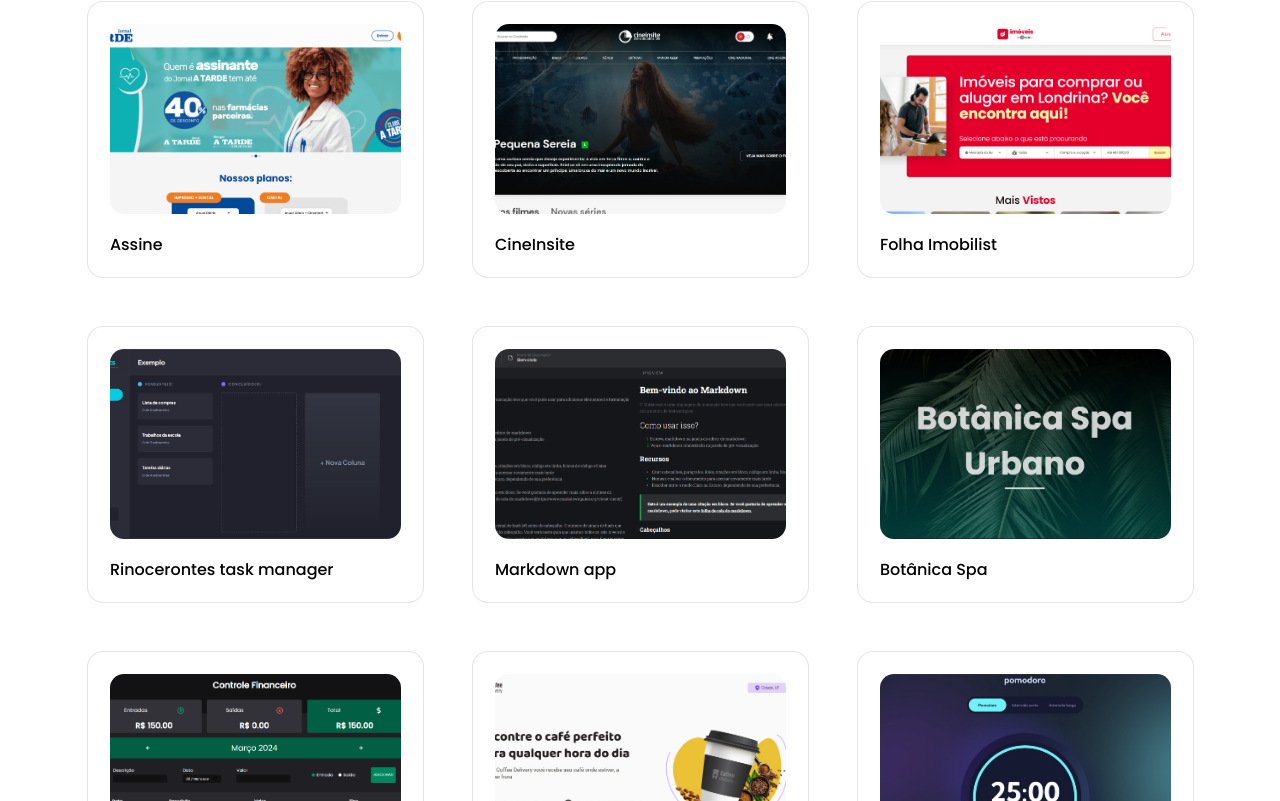
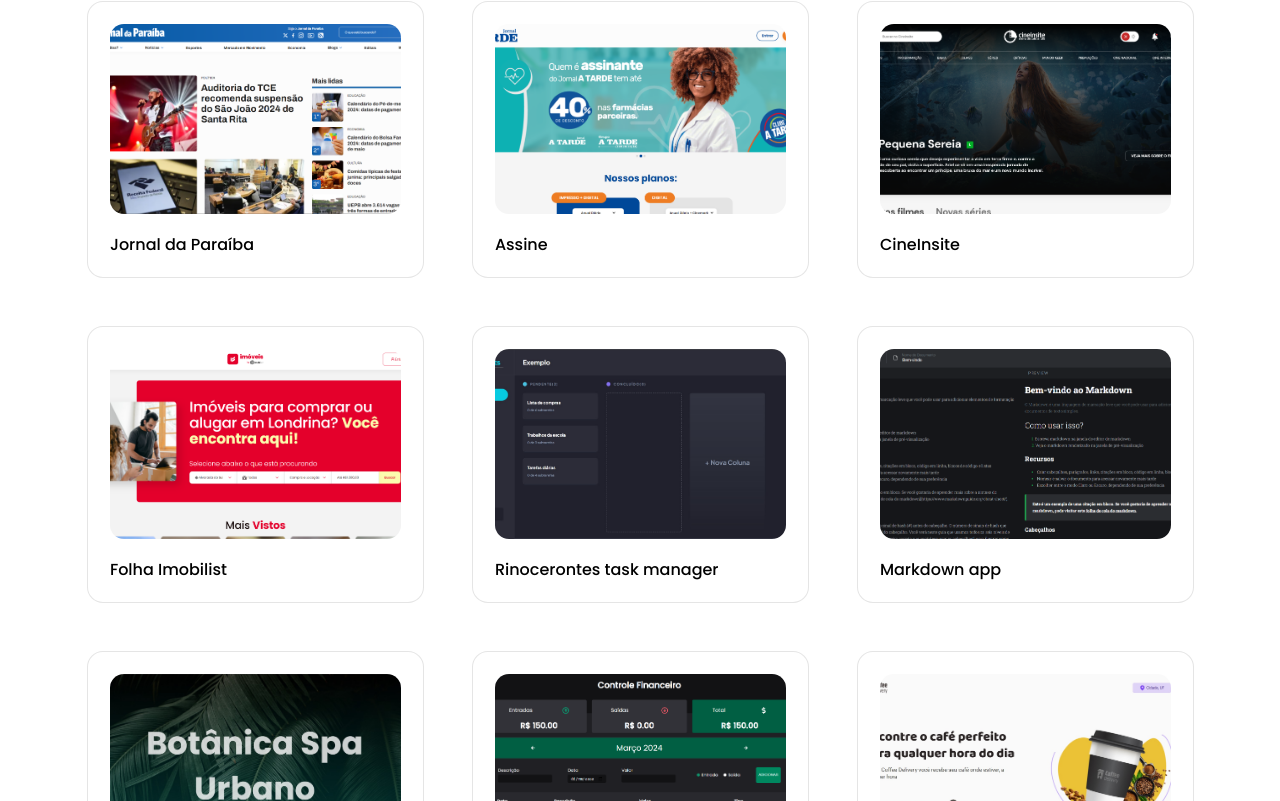
Before and after one commit to willyanmiranda/portfolio, a React (Create React App) app: page / in a window 1280 px wide. Shown: the part 3703-4504 px from the top of the page. Built offline with nearby package versions, Linux system fonts and the light colour scheme.

Commit message:
Ajustes 2024

```diff
--- a/src/components/portfolio/data/index.js
+++ b/src/components/portfolio/data/index.js
@@ -7,9 +7,17 @@
 import Work7 from "../../../assets/projeto-assine.png";
 import Work8 from "../../../assets/projeto-cineinsite.png";
 import Work9 from "../../../assets/projeto-imobilist.png";
+import Work10 from "../../../assets/projeto-jpb.png";
 
 
 export const projectsData = [
+    {
+      id: 10,
+      image: Work10,
+      title: "Jornal da Paraíba",
+      category: "site",
+      link: "https://jornaldaparaiba.com.br",
+    },
     {
       id: 7,
       image: Work7,
--- a/src/styles/_about.scss
+++ b/src/styles/_about.scss
@@ -112,6 +112,10 @@
         margin-right: 1rem;
     }
 
+    #section-subtitle {
+       text-align: center;
+    }
+
     #about-info {
         grid-template-columns: repeat(1, 1fr);
         justify-items: center;
```
Also changed, not shown: src/assets/projeto-jpb.png (added).
